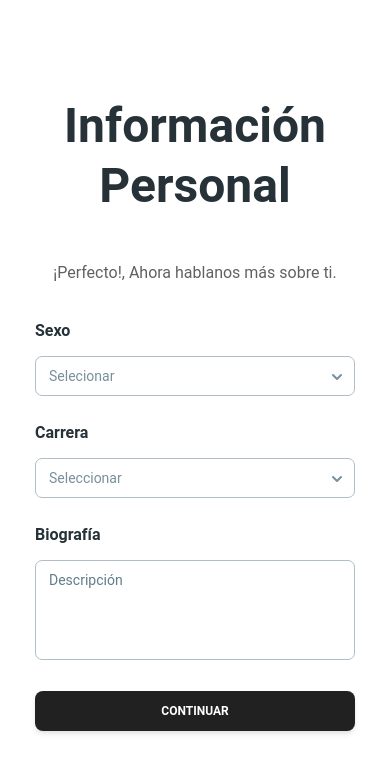
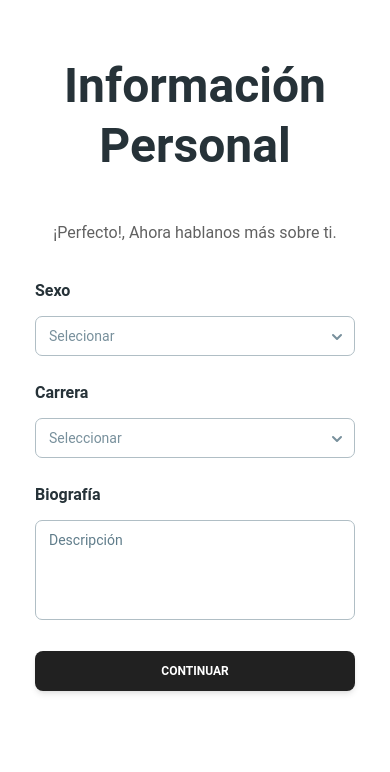
Before and after one commit to SebastianEsc05/TecMatch-API, a React (Vite) app in the folder frontend/: page /userInformation in a window 390 px wide. Shown: the top 772 px of the page. Built offline with nearby package versions, Linux system fonts and the light colour scheme.

Commit message:
Responsive UserInformation

```diff
--- a/frontend/src/pages/UserInformation.tsx
+++ b/frontend/src/pages/UserInformation.tsx
@@ -5,8 +5,8 @@ import { Link } from "react-router-dom";
 
 export default function UserInfromation() {
   return (
-    <div className="flex justify-center items-start max-h-screen text-white p-4 lg:mt-10">
-      <div className="w-full max-w-md lg:max-w-2xl mt-10">
+    <div className="flex justify-center items-start max-h-screen text-white p-4 lg:mt-20">
+      <div className="w-full max-w-md lg:max-w-2xl">
         <Card
           placeholder
           color="transparent"
```
